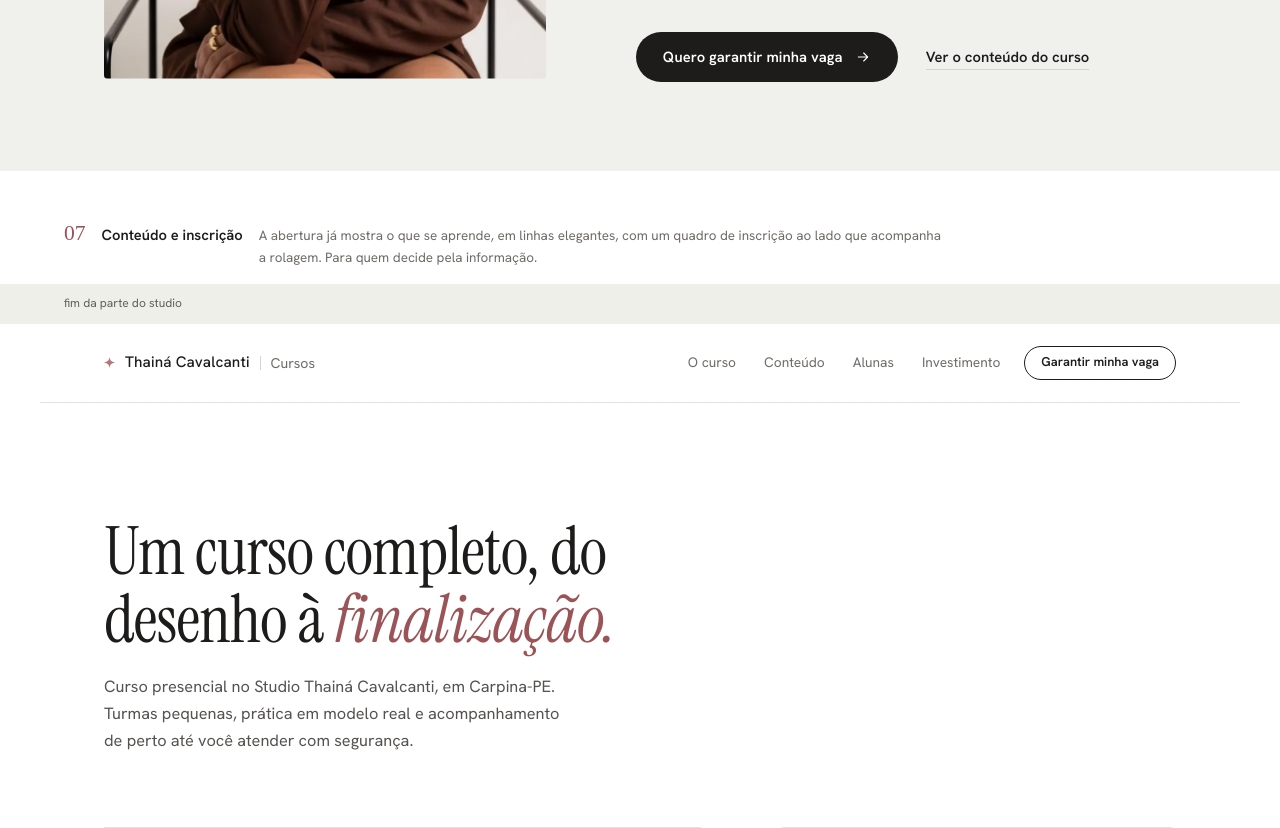
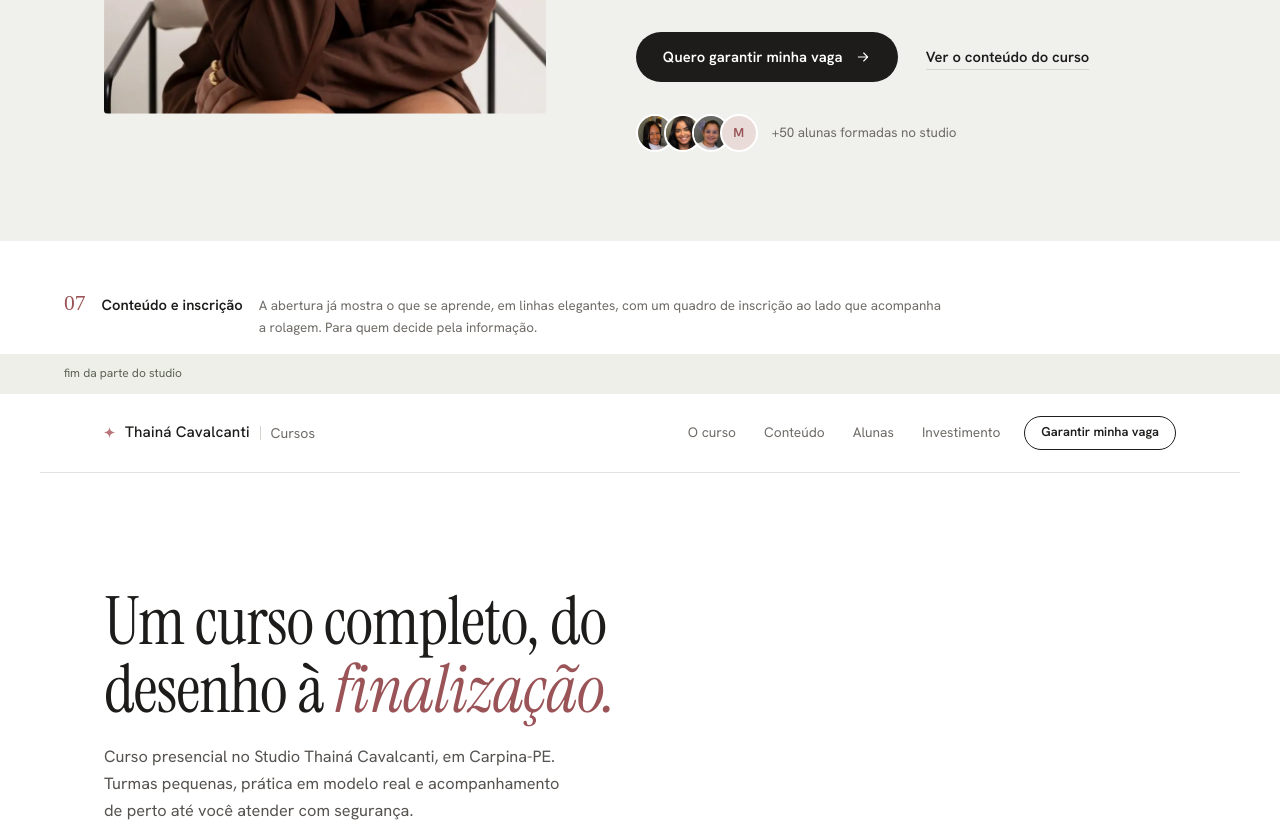
Before and after one commit to victorialamour/StudioThain-rascunho, a plain HTML site: page opcoes/cursos-claro.html in a window 1280 px wide. Shown: the part 7470-8298 px from the top of the page. Drawn offline with nearby package versions, Linux system fonts and the light colour scheme; a web font is replaced by a local one.

Commit message:
Cursos claro, opção 06: fotos das alunas e +50 alunas
Co-Authored-By: Claude Opus 5.5 <noreply@anthropic.com>

```diff
--- a/opcoes/cursos-claro.html
+++ b/opcoes/cursos-claro.html
@@ -196,11 +196,11 @@ html{scrollbar-color:var(--line2) var(--ice)}
 .c9 .g{display:grid;grid-template-columns:minmax(0,1fr) minmax(0,1fr);gap:clamp(32px,6vw,96px);align-items:start;margin-top:clamp(48px,6vw,80px);padding-top:clamp(32px,4vw,48px);border-top:1px solid var(--line)}
 .c9 h2{font:500 clamp(1.7rem,2.6vw,2.2rem)/1.2 "Bodoni Moda",serif;color:var(--ink);text-wrap:balance}
 .c9 .acts{margin-top:1.8rem}
-.c9 .who{display:flex;align-items:center;gap:14px;margin-top:2rem}
-.c9 .av{display:flex}
-.c9 .av img,.c9 .av span{width:38px;height:38px;margin-left:-10px;border-radius:50%;border:2px solid var(--ice);object-fit:cover}
-.c9 .av span{display:grid;place-items:center;background:#E9DCD8;font:600 .8rem var(--sans);color:var(--rose-d)}
-.c9 .av :first-child{margin-left:0}
+.c6 .who,.c9 .who{display:flex;align-items:center;gap:14px;margin-top:2rem}
+.c6 .av,.c9 .av{display:flex}
+.c6 .av img,.c6 .av span,.c9 .av img,.c9 .av span{width:38px;height:38px;margin-left:-10px;border-radius:50%;border:2px solid #fff;object-fit:cover}
+.c6 .av span,.c9 .av span{display:grid;place-items:center;background:#E9DCD8;font:600 .8rem var(--sans);color:var(--rose-d)}
+.c6 .av :first-child,.c9 .av :first-child{margin-left:0}
 
 /* ===== 10 · Mínimo gelo (Hanken) ===== */
 .c10 .g{display:grid;grid-template-columns:minmax(0,1.15fr) minmax(0,.85fr);gap:clamp(40px,7vw,112px);align-items:center;padding:clamp(72px,9vw,120px) var(--pad) clamp(56px,7vw,88px)}
@@ -262,7 +262,7 @@ const O=[
  ['Ficha do curso','O título à esquerda e, à direita, uma ficha clara com tudo o que a pessoa precisa saber para decidir (formato, turma, prática, material e próxima turma) e o botão. Fotos em sequência embaixo.','',
   `<div class="g"><div><h2 class="rv">Do primeiro traço ao primeiro atendimento, <em>com segurança.</em></h2><p class="sub rv" style="--d:1">${SUB}</p>${AUTH(2)}</div><aside class="ficha rv" style="--d:2"><h3>Curso de Design de Sobrancelhas</h3><dl>${F.map(f=>`<div><dt>${f[0]}</dt><dd>${f[1]}</dd></div>`).join('')}<div><dt>Próxima turma</dt><dd>[DATA]</dd></div></dl>${BTN.replace('class="btn"','class="btn"')}<p class="note">Vagas limitadas por turma.</p></aside></div><div class="strip rv" style="--d:3">${VID()}${PH(AULA,AULA_ALT)}${PH('alunas/turma-5.webp','Alunas com certificado no studio')}</div>`],
  ['A Thainá em primeiro plano','O retrato da Thainá grande e, ao lado, o convite e a fala dela em destaque. A confiança vem da pessoa: quem ensina, e por quê.','mist',
-  `<div class="g"><div class="ph pt rvi"><img src="${I}sobre-thaina.webp" alt="Thainá Cavalcanti" loading="lazy"></div><div><h2 class="rv">Aprenda com quem vive do design de sobrancelhas.</h2><p class="sub rv" style="--d:1">${SUB}</p><blockquote class="rv" style="--d:2"><p>“Eu sei, porque já estive do outro lado: com medo de começar, achando que não estava pronta. Hoje vivo da profissão que escolhi, e ensino o caminho que eu percorri.”</p><footer>Thainá Cavalcanti, designer de sobrancelhas e micropigmentadora</footer></blockquote>${ACTS(3)}</div></div>`],
+  `<div class="g"><div class="ph pt rvi"><img src="${I}sobre-thaina.webp" alt="Thainá Cavalcanti" loading="lazy"></div><div><h2 class="rv">Aprenda com quem vive do design de sobrancelhas.</h2><p class="sub rv" style="--d:1">${SUB}</p><blockquote class="rv" style="--d:2"><p>“Eu sei, porque já estive do outro lado: com medo de começar, achando que não estava pronta. Hoje vivo da profissão que escolhi, e ensino o caminho que eu percorri.”</p><footer>Thainá Cavalcanti, designer de sobrancelhas e micropigmentadora</footer></blockquote>${ACTS(3)}<div class="who rv" style="--d:4"><div class="av"><img src="${I}alunas/avatar-karolayne.jpg" alt="" loading="lazy"><img src="${I}alunas/avatar-esther.jpg" alt="" loading="lazy"><img src="${I}alunas/avatar-gislleny.jpg" alt="" loading="lazy"><span>M</span></div><p class="note">+50 alunas formadas no studio</p></div></div></div>`],
  ['Conteúdo e inscrição','A abertura já mostra o que se aprende, em linhas elegantes, com um quadro de inscrição ao lado que acompanha a rolagem. Para quem decide pela informação.','',
   `<div class="w"><div class="hero"><h2 class="rv">Um curso completo, do desenho à <em>finalização.</em></h2><p class="sub rv" style="--d:1">${SUB}</p></div><div class="g"><ol class="prog rv" style="--d:2"><li><b>Técnica com olhar profissional</b><span>Do desenho à finalização, entendendo o porquê de cada escolha.</span></li><li><b>Prática de verdade</b><span>Você observa e depois atende modelo real, dentro do studio.</span></li><li><b>Correção de perto</b><span>A Thainá corrige o que for preciso, até você tomar decisões sozinha.</span></li><li><b>Você sai preparada</b><span>Com apostila, certificado e confiança pra começar a atender.</span></li></ol><aside class="enr rv" style="--d:3">${VID()}<h3>Próxima turma: [DATA]</h3><p>Presencial em Carpina-PE, em turma pequena.</p>${BTN}</aside></div></div>`],
  ['Galeria do curso','Três imagens reais abrindo a seção, como uma escola de moda: vídeo, aula e turma. O título em Marcellus (clássica e calma) e o texto vêm logo abaixo.','ice',
```
